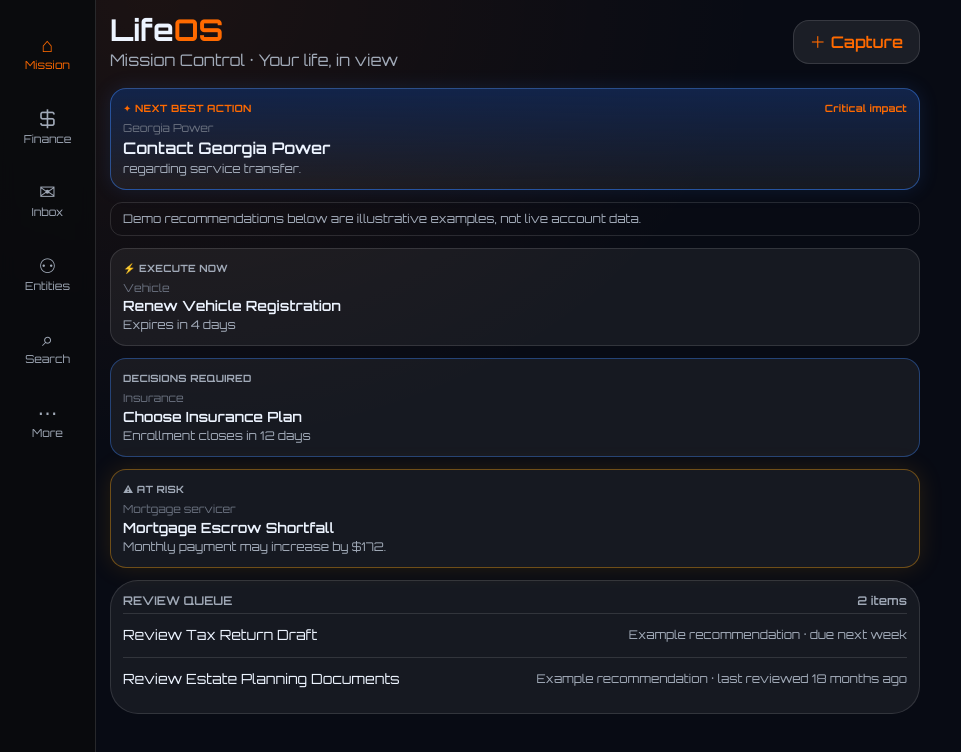
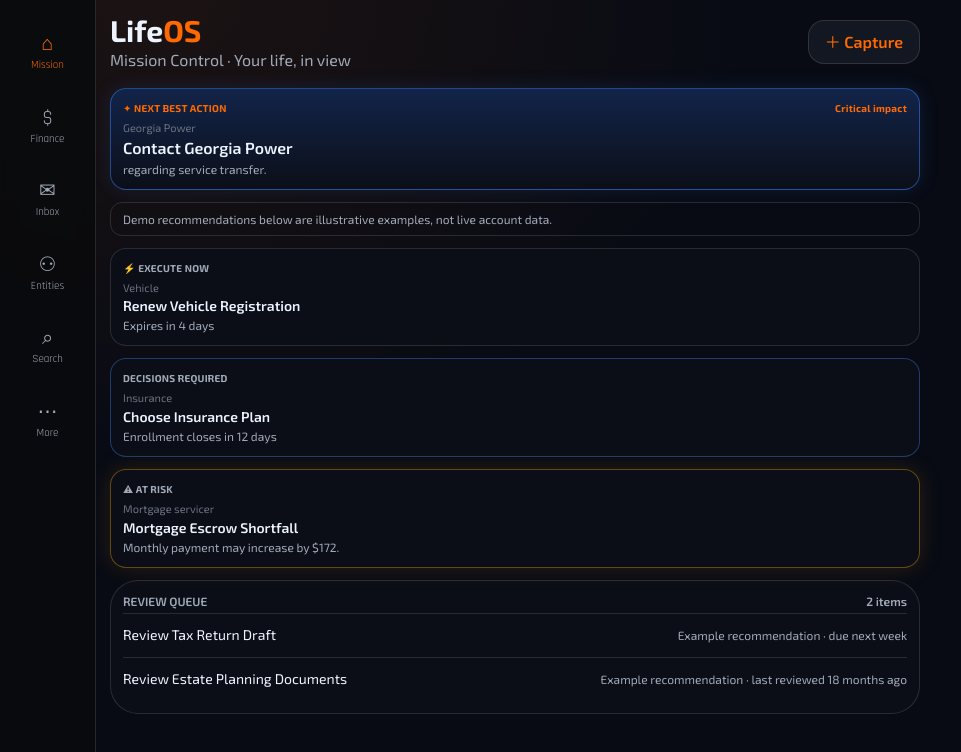
Before and after one commit to 5cxxpb2yrr-ui/lifeos-gemini-preview, a React (Vite) app: page / in a window 1280 px wide. Shown: the top 752 px of the page, without its empty margins (0-961 px from the left). Built offline with nearby package versions, Linux system fonts and the light colour scheme.

Commit message:
Use Exo 2 and Rajdhani with opaque surfaces

```diff
--- a/port/mission-control-ui/apps/web/src/theme/tokens.css
+++ b/port/mission-control-ui/apps/web/src/theme/tokens.css
@@ -1,11 +1,11 @@
-@import url('https://fonts.googleapis.com/css2?family=Orbitron:wght@400;500;600;700;800&display=swap');
+@import url('https://fonts.googleapis.com/css2?family=Exo+2:wght@400;500;600;700;800&family=Rajdhani:wght@400;500;600;700&display=swap');
 
 :root {
   color-scheme: dark;
   --bg: #080b14;
-  --surface-1: rgba(255, 255, 255, .06);
-  --surface-2: rgba(255, 255, 255, .08);
-  --surface-3: rgba(255, 255, 255, .10);
+  --surface-1: rgba(12, 15, 24, .98);
+  --surface-2: rgba(20, 24, 34, .98);
+  --surface-3: rgba(27, 32, 44, .98);
   --text: #edf4ff;
   --text-2: #a1aab8;
   --text-3: #6b7280;
@@ -34,7 +34,7 @@ body {
     radial-gradient(ellipse at 12% 0%, rgba(255, 106, 0, .08), transparent 38%),
     var(--bg);
   color: var(--text);
-  font-family: 'Orbitron', ui-sans-serif, system-ui, -apple-system, BlinkMacSystemFont, 'Segoe UI', sans-serif;
+  font-family: 'Exo 2', ui-sans-serif, system-ui, -apple-system, BlinkMacSystemFont, 'Segoe UI', sans-serif;
   -webkit-font-smoothing: antialiased;
 }
 
@@ -45,3 +45,6 @@ button, input, textarea, select {
 button {
   -webkit-tap-highlight-color: transparent;
 }
+
+/* Mission Control typography: use the narrow technical face for compact UI chrome. */
+nav, [role="tab"], .font-mono { font-family: 'Rajdhani', 'Exo 2', ui-sans-serif, sans-serif; }
```
